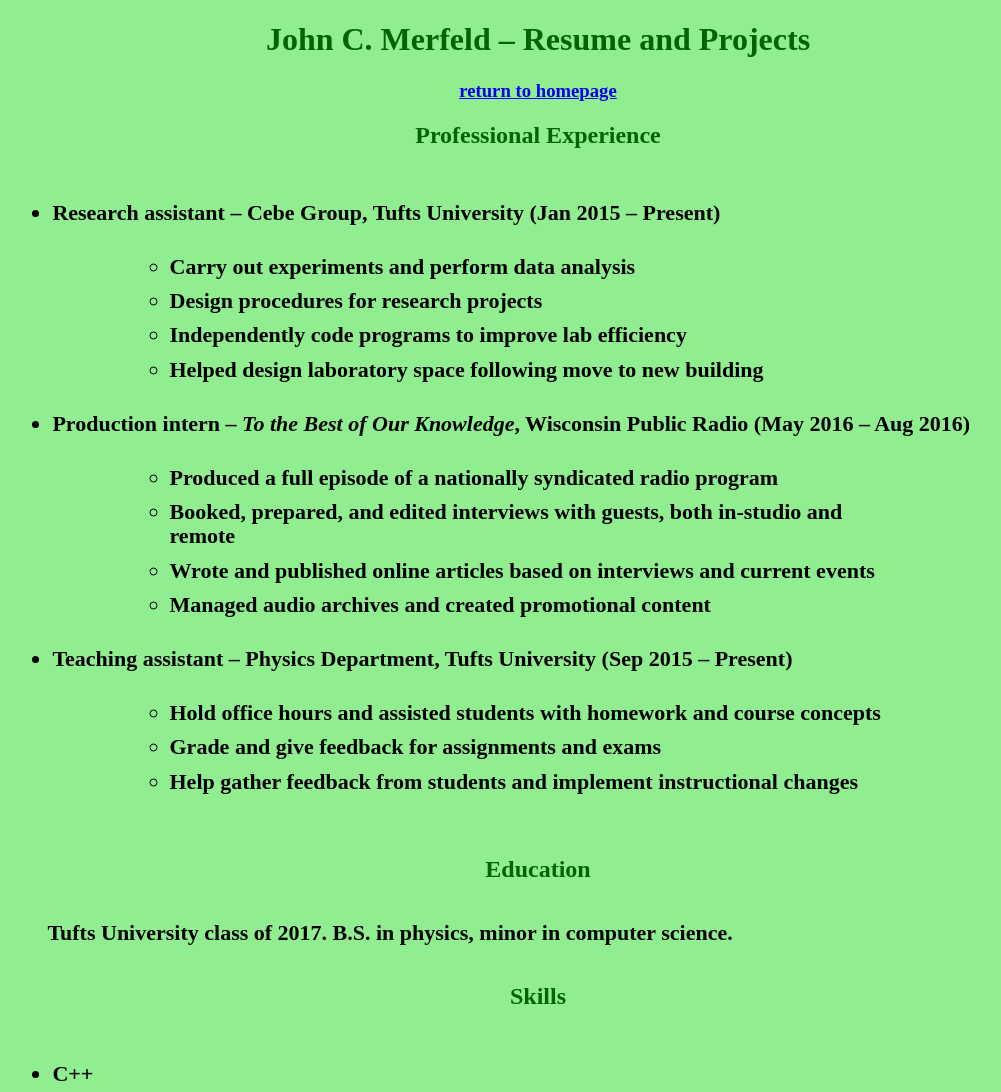
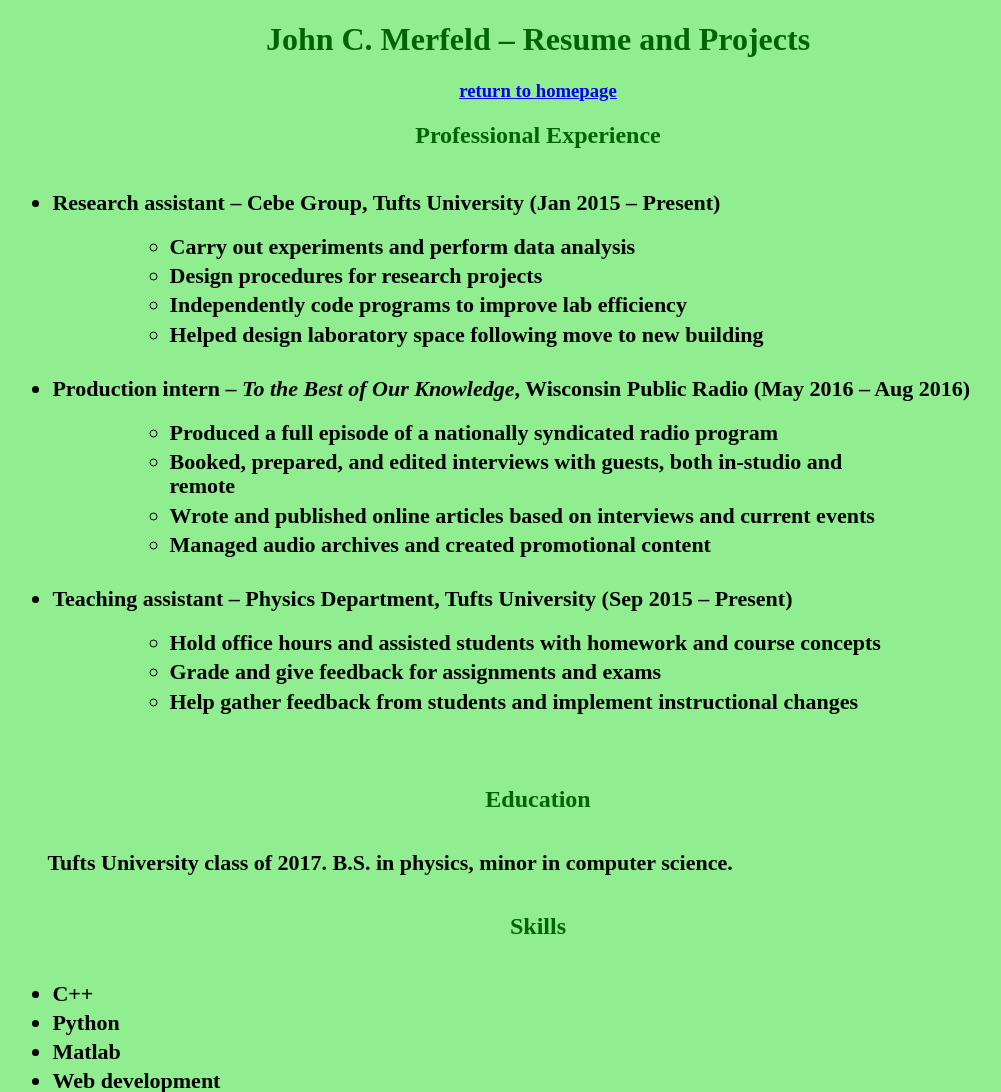
Before and after one commit to johncmerfeld/johncmerfeld.github.io, a PHP site: page /resume.html in a window 1280 px wide. Shown: the top 1092 px of the page, without its empty margins (102-1103 px from the left). Run offline with PHP 8.4, Linux system fonts and the light colour scheme.

Commit message:
fixed list item spacing

```diff
--- a/personalstyle.css
+++ b/personalstyle.css
@@ -52,8 +52,8 @@
 		font-weight: bold;
 		line-height: 110%;
 	}
-	li{
-  		margin-top: 10px;
+	ul li{
+  		margin-bottom: 5px;
 	}
 	.signoff {
 		font-style: oblique;
```
